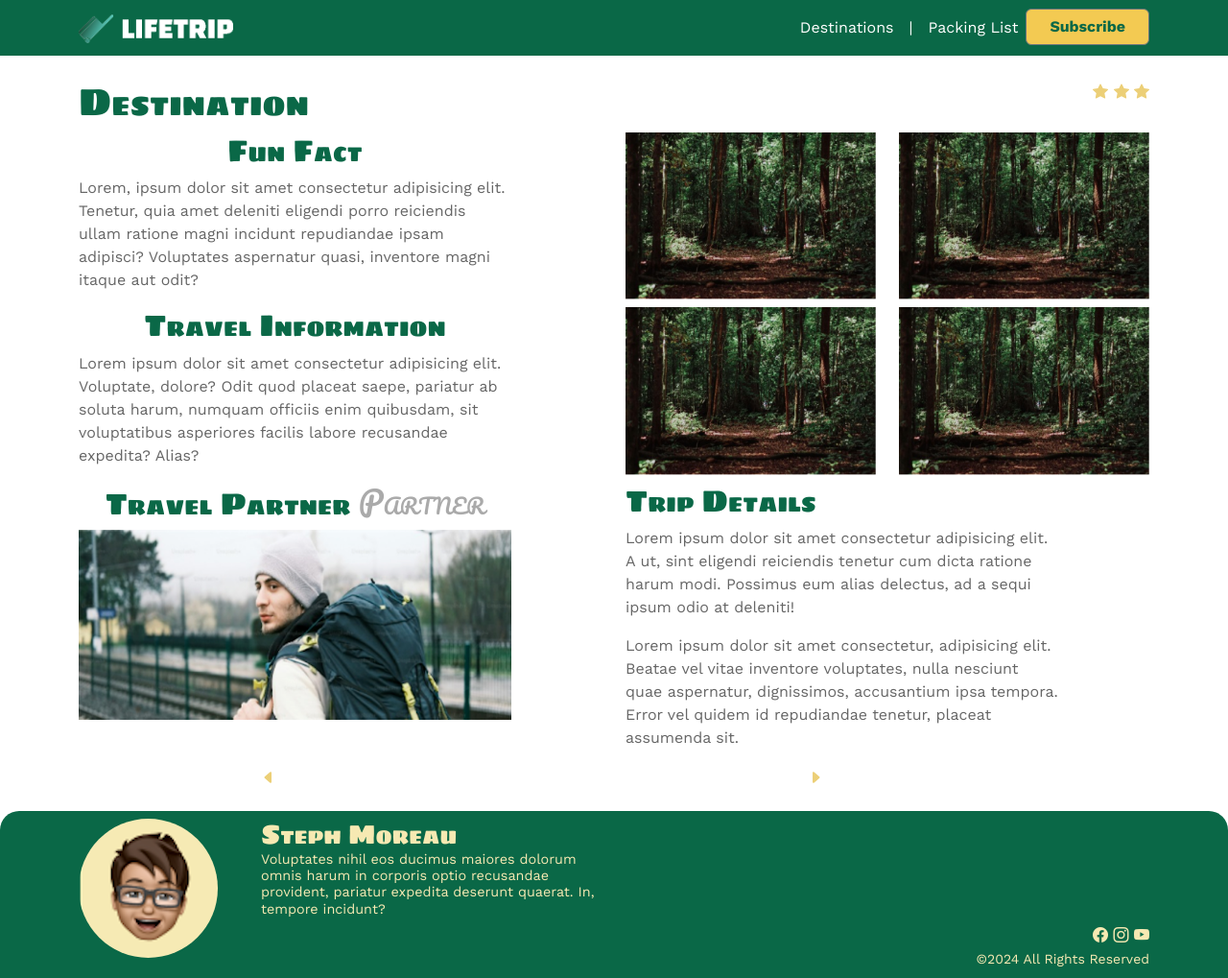
After one commit to stephaniemoreaujac/FSD-12, a PHP site: page /destinations.html in a window 1280 px wide. The commit adds this page. Shown: the whole page at 96% size. Run offline with PHP 8.4, Linux system fonts and the light colour scheme.

Commit message:
Bootstrap Destination
Notice the minimal changes to the CSS. It lets up keep the same feel on all your pages.

```diff
--- /dev/null
+++ b/Web Design/Code/lifeTrip/destinations.html
@@ -0,0 +1,131 @@
+<!DOCTYPE html>
+<html lang="en">
+  <head>
+    <meta charset="utf-8">
+    <meta name="viewport" content="width=device-width, initial-scale=1">
+    <title>Destinations</title>
+    <link href="https://cdn.jsdelivr.net/npm/bootstrap@5.3.3/dist/css/bootstrap.min.css" rel="stylesheet" integrity="sha384-QWTKZyjpPEjISv5WaRU9OFeRpok6YctnYmDr5pNlyT2bRjXh0JMhjY6hW+ALEwIH" crossorigin="anonymous">
+
+    <link rel="stylesheet" href="styles/main.css">
+</head>
+  <body>
+    <!-- header -->
+    <header class="mb-2 mb-md-4">
+        <nav class="navbar navbar-expand-md">
+            <div class="container">
+              <a class="navbar-brand" href="index.html"><img src="images/lifetrip-logo.png" alt="LifeTrip"></a>
+              <button class="navbar-toggler" type="button" data-bs-toggle="collapse" data-bs-target="#navbarSupportedContent" aria-controls="navbarSupportedContent" aria-expanded="false" aria-label="Toggle navigation">
+                <span class="navbar-toggler-icon"></span>
+              </button>
+              <div class="collapse navbar-collapse" id="navbarSupportedContent">
+                <ul class="navbar-nav ms-auto mb-2 mb-sm-0">
+                  <li class="nav-item">
+                    <a class="nav-link" href="#">Destinations</a>
+                  </li>
+                  <li class="nav-item">
+                    <a class="nav-link" href="#">Packing List</a>
+                  </li>
+                  <li class="nav-item">
+                    <a class="btn btn-secondary px-4 fw-bold" href="#">Subscribe</a>
+                  </li>
+                </ul>
+              </div>
+            </div>
+          </nav>
+    </header>
+    <!-- main content -->
+    <main class="container">
+      <div class="row">
+        <div class="col-8">
+          <h1>Destination</h1>
+        </div>
+        <div class="col-4 text-end text-secondary align-bottom">
+          <svg xmlns="http://www.w3.org/2000/svg" width="16" height="16" fill="currentColor" class="bi bi-star-fill" viewBox="0 0 16 16">
+            <path d="M3.612 15.443c-.386.198-.824-.149-.746-.592l.83-4.73L.173 6.765c-.329-.314-.158-.888.283-.95l4.898-.696L7.538.792c.197-.39.73-.39.927 0l2.184 4.327 4.898.696c.441.062.612.636.282.95l-3.522 3.356.83 4.73c.078.443-.36.79-.746.592L8 13.187l-4.389 2.256z"/>
+          </svg>
+          <svg xmlns="http://www.w3.org/2000/svg" width="16" height="16" fill="currentColor" class="bi bi-star-fill" viewBox="0 0 16 16">
+            <path d="M3.612 15.443c-.386.198-.824-.149-.746-.592l.83-4.73L.173 6.765c-.329-.314-.158-.888.283-.95l4.898-.696L7.538.792c.197-.39.73-.39.927 0l2.184 4.327 4.898.696c.441.062.612.636.282.95l-3.522 3.356.83 4.73c.078.443-.36.79-.746.592L8 13.187l-4.389 2.256z"/>
+          </svg>
+          <svg xmlns="http://www.w3.org/2000/svg" width="16" height="16" fill="currentColor" class="bi bi-star-fill" viewBox="0 0 16 16">
+            <path d="M3.612 15.443c-.386.198-.824-.149-.746-.592l.83-4.73L.173 6.765c-.329-.314-.158-.888.283-.95l4.898-.696L7.538.792c.197-.39.73-.39.927 0l2.184 4.327 4.898.696c.441.062.612.636.282.95l-3.522 3.356.83 4.73c.078.443-.36.79-.746.592L8 13.187l-4.389 2.256z"/>
+          </svg>
+        </div>
+        <div class="col-12 text-center mb-3 d-lg-none">
+          <a class="btn btn-secondary px-4 fw-bold" href="#details">Jump to Details</a>
+        </div>
+      </div>
+      <div class="row">
+            <!-- TODO fix spacing between images -->
+        <img src="images/dest_gallery_1.png" alt="destination photo 1" class="img-fluid col-6 mb-2 col-md-3 order-xl-1 offset-xl-1">
+        <img src="images/dest_gallery_1.png" alt="destination photo 2" class="img-fluid col-6 mb-2 col-md-3 order-xl-2">
+
+        <img src="images/dest_gallery_1.png" alt="destination photo 3" class="img-fluid col-6 mb-2 col-md-3 order-xl-4 offset-xl-1">
+        <img src="images/dest_gallery_1.png" alt="destination photo 4" class="img-fluid col-6 mb-2 col-md-3 order-xl-5">
+
+        <section class="col-12 col-md-6 col-xl-5 order-xl-first">
+          <h2 class="text-center">Fun Fact</h2>
+          <p>Lorem, ipsum dolor sit amet consectetur adipisicing elit. Tenetur, quia amet deleniti eligendi porro reiciendis ullam ratione magni incidunt repudiandae ipsam adipisci? Voluptates aspernatur quasi, inventore magni itaque aut odit?</p>
+        </section>
+        <section class="col-12 col-md-6 col-xl-5 order-xl-3">
+            <h2 class="text-center">Travel Information</h2>
+            <p>Lorem ipsum dolor sit amet consectetur adipisicing elit. Voluptate, dolore? Odit quod placeat saepe, pariatur ab soluta harum, numquam officiis enim quibusdam, sit voluptatibus asperiores facilis labore recusandae expedita? Alias?</p>
+        </section>
+      </div>
+      <div class="row">
+        <section class="col-12 col-md-6 col-xl-5">
+            <h2 class="text-center">Travel Partner <span>Partner</span></h2>
+            <p>
+              <img class="img-fluid" src="images/dest_partner.png" alt="partner's photo">
+            </p>
+        </section>
+        <section class="col-12 col-md-6 col-xl-5 offset-xl-1">
+          <h2 id="details">Trip Details</h2>
+          <p>Lorem ipsum dolor sit amet consectetur adipisicing elit. A ut, sint eligendi reiciendis tenetur cum dicta ratione harum modi. Possimus eum alias delectus, ad a sequi ipsum odio at deleniti!</p>
+          <p>Lorem ipsum dolor sit amet consectetur, adipisicing elit. Beatae vel vitae inventore voluptates, nulla nesciunt quae aspernatur, dignissimos, accusantium ipsa tempora. Error vel quidem id repudiandae tenetur, placeat assumenda sit.</p>
+        </section>
+      </div>
+
+      <footer class="row">
+        <div class="col-1 offset-2">
+          <svg xmlns="http://www.w3.org/2000/svg" width="16" height="16" fill="currentColor" class="bi bi-caret-left-fill" viewBox="0 0 16 16">
+            <path d="m3.86 8.753 5.482 4.796c.646.566 1.658.106 1.658-.753V3.204a1 1 0 0 0-1.659-.753l-5.48 4.796a1 1 0 0 0 0 1.506z"/>
+          </svg>
+        </div>
+        <div class="col-1 offset-5">
+          <svg xmlns="http://www.w3.org/2000/svg" width="16" height="16" fill="currentColor" class="bi bi-caret-right-fill" viewBox="0 0 16 16">
+            <path d="m12.14 8.753-5.482 4.796c-.646.566-1.658.106-1.658-.753V3.204a1 1 0 0 1 1.659-.753l5.48 4.796a1 1 0 0 1 0 1.506z"/>
+          </svg>
+        </div>
+      </footer>
+    </main>
+    <!-- footer -->
+    <footer class="py-2 mt-2 mt-md-4">
+        <div class="container">
+            <div class="row">
+                <div class="col-3 col-md-2">
+                    <img src="images/profile.png" class="img-fluid circleImage" alt="my profile image">
+                </div>
+                <div class="col-9 col-md-7 col-lg-4 col-xxl-3">
+                    <h3 class="mb-0">Steph Moreau</h3>
+                    <p class="smallerText">Voluptates nihil eos ducimus maiores dolorum omnis harum in corporis optio recusandae provident, pariatur expedita deserunt quaerat. In, tempore incidunt?</p>
+                </div>
+
+                <div class="col-12 footerSocialLegal">
+                    <div class="row">
+                        <div class="col-6 col-md-12 order-md-last text-md-end">
+                            <small>&copy;2024 All Rights Reserved</small>
+                        </div>
+                        <div class="col-6 text-end col-md-12">
+                                <a href="#"><i class="bi bi-facebook"></i></a>
+                                <a href="#"><i class="bi bi-instagram"></i></a>
+                                <a href="#"><i class="bi bi-youtube"></i></a>
+
+                        </div>
+                    </div>
+                </div>
+            </div>
+        </div>
+    </footer>
+    <script src="https://cdn.jsdelivr.net/npm/bootstrap@5.3.3/dist/js/bootstrap.bundle.min.js" integrity="sha384-YvpcrYf0tY3lHB60NNkmXc5s9fDVZLESaAA55NDzOxhy9GkcIdslK1eN7N6jIeHz" crossorigin="anonymous"></script>
+  </body>
+</html>
--- a/Web Design/Code/lifeTrip/styles/main.css
+++ b/Web Design/Code/lifeTrip/styles/main.css
@@ -1,4 +1,4 @@
-@import url('https://fonts.googleapis.com/css2?family=Sigmar+One&family=Work+Sans:ital,wght@0,100..900;1,100..900&display=swap');
+@import url('https://fonts.googleapis.com/css2?family=Pacifico&family=Sigmar+One&family=Work+Sans:ital,wght@0,100..900;1,100..900&display=swap');
 @import url("https://cdn.jsdelivr.net/npm/bootstrap-icons@1.11.3/font/bootstrap-icons.min.css");
 
 *{
@@ -6,6 +6,9 @@
 }
 main{
     color:#666;
+}
+svg{
+    color:#eccf77 ;
 }
 
 h1, h2, h3, h4, h5, h6{
@@ -94,6 +97,12 @@ body > footer a:active{
     line-height: 1.2em;;
 }
 
+
+h2 span{
+    font-family:"Pacifico", cursive;
+    color: #aaa;
+}
+
 /* SLIDER */
 .slick-next:before, .slick-prev:before {
     color: #F3CA52;
```
Also changed, not shown: Web Design/Code/lifeTrip/images/dest_gallery_1.png (added), Web Design/Code/lifeTrip/images/dest_gallery_2.png (added), Web Design/Code/lifeTrip/images/dest_gallery_3.png (added), Web Design/Code/lifeTrip/images/dest_gallery_4.png (added), Web Design/Code/lifeTrip/images/dest_partner.png (added).
